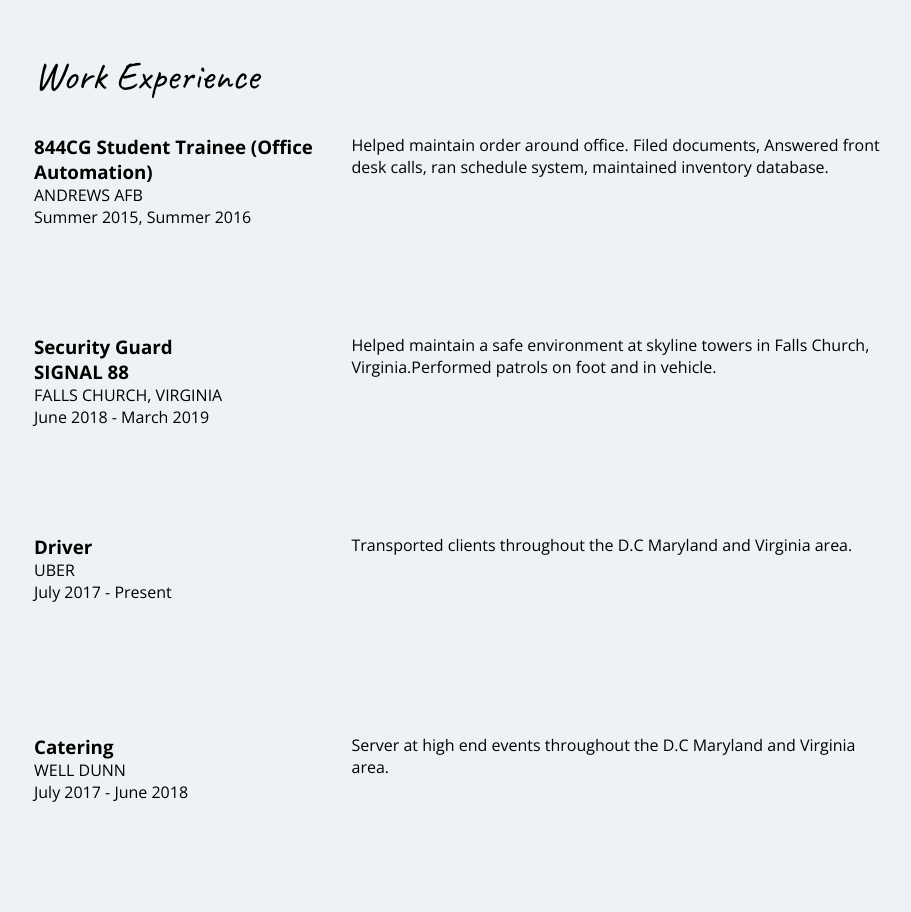
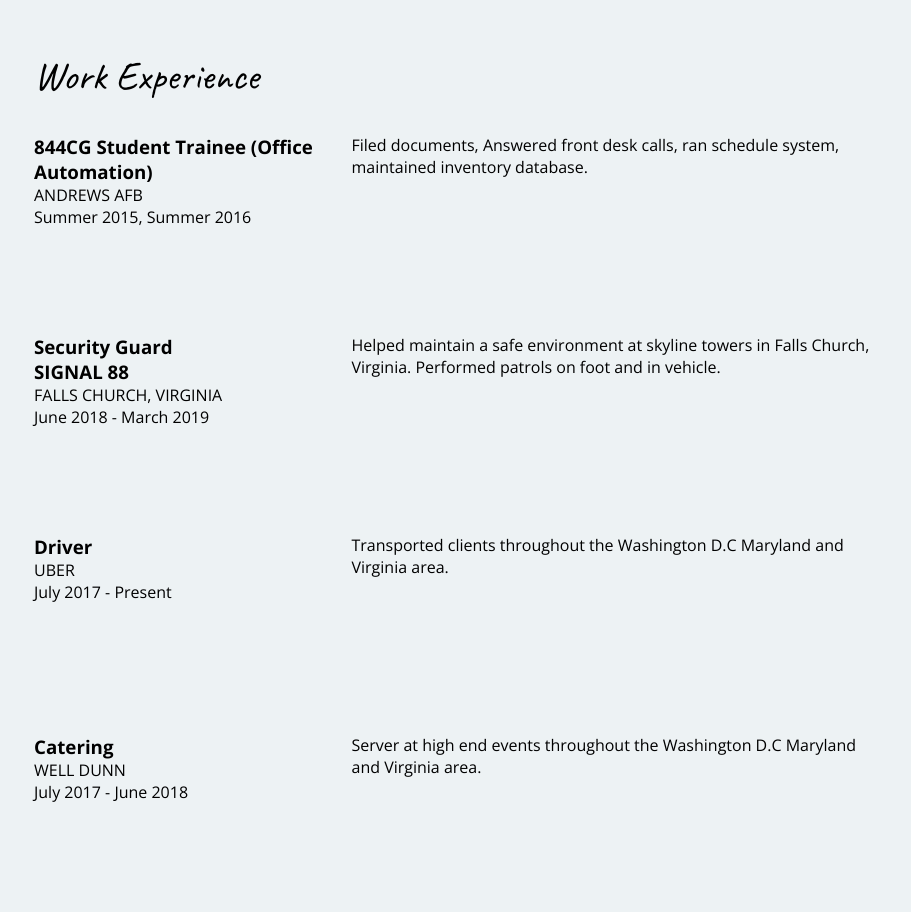
Before and after one commit to BryanH726/BryanH726.github.io, a plain HTML site: page index.html in a window 1280 px wide. Shown: the part 960-1872 px from the top of the page, without its empty margins (181-1092 px from the left). Drawn offline with nearby package versions, Linux system fonts and the light colour scheme.

Commit message:
Add files via upload

```diff
--- a/index.html
+++ b/index.html
@@ -17,7 +17,7 @@
         <nav class="display">
             <a href="#about">About</a>
             <a href="#skills">Skills</a>
-            <a href="#work">Work Expirience</a>
+            <a href="#work">Work Experience</a>
             <a href="#education">Education</a>
             <a href="#contact">Contact</a>
         </nav>
@@ -26,7 +26,7 @@
             <div class="col-wide" id="description">
             <h1>Bryan Harris</h1>
             <h2>Web Developer/ IT Professional</h2>
-            <p>I am a hard working, quick learner, and goal oriented person with a love for technology and learning new skills. I have 4 years of experience in web development.I currently am in the process of getting a seacret clearence. For any questions feel free to contact me! </p>
+            <p>I am a hard working, quick learner, and goal oriented person with a love for technology and learning new skills. I have 4 years of experience in web development.I currently am in the process of getting a secret clearence. For any questions feel free to contact me! </p>
         </div>
     </div>
 
@@ -70,7 +70,7 @@
             <div class="col-wide job-description">
 
             <!-- add as many paragraphs as you need. -->
-            <p>Helped maintain order around office. Filed documents, Answered front desk calls, ran schedule system, maintained inventory database. </p>
+            <p>Filed documents, Answered front desk calls, ran schedule system, maintained inventory database. </p>
                 </div>
             <!-- end of Job details block. -->
 
@@ -85,7 +85,7 @@
             <div class="col-wide job-description">
 
             <!-- add as many paragraphs as you need. -->
-            <p>Helped maintain a safe environment at skyline towers in Falls Church, Virginia.Performed patrols on foot and in vehicle. </p>
+            <p>Helped maintain a safe environment at skyline towers in Falls Church, Virginia. Performed patrols on foot and in vehicle. </p>
 
             <!-- end of Job details block. -->
             </div>
@@ -99,7 +99,7 @@
             <div class="col-wide job-description">
 
             <!-- add as many paragraphs as you need. -->
-            <p>Transported clients throughout the D.C Maryland and Virginia area.</p>
+            <p>Transported clients throughout the Washington D.C Maryland and Virginia area.</p>
 
             <! --// end of Job details block. -->
             </div>
@@ -114,7 +114,7 @@
             <div class="col-wide job-description">
 
             <!-- add as many paragraphs as you need. -->
-            <p>Server at high end events throughout the D.C Maryland and Virginia area. </p>
+            <p>Server at high end events throughout the Washington D.C Maryland and Virginia area. </p>
 
             <! --// end of Job details block. -->
             </div>
```
